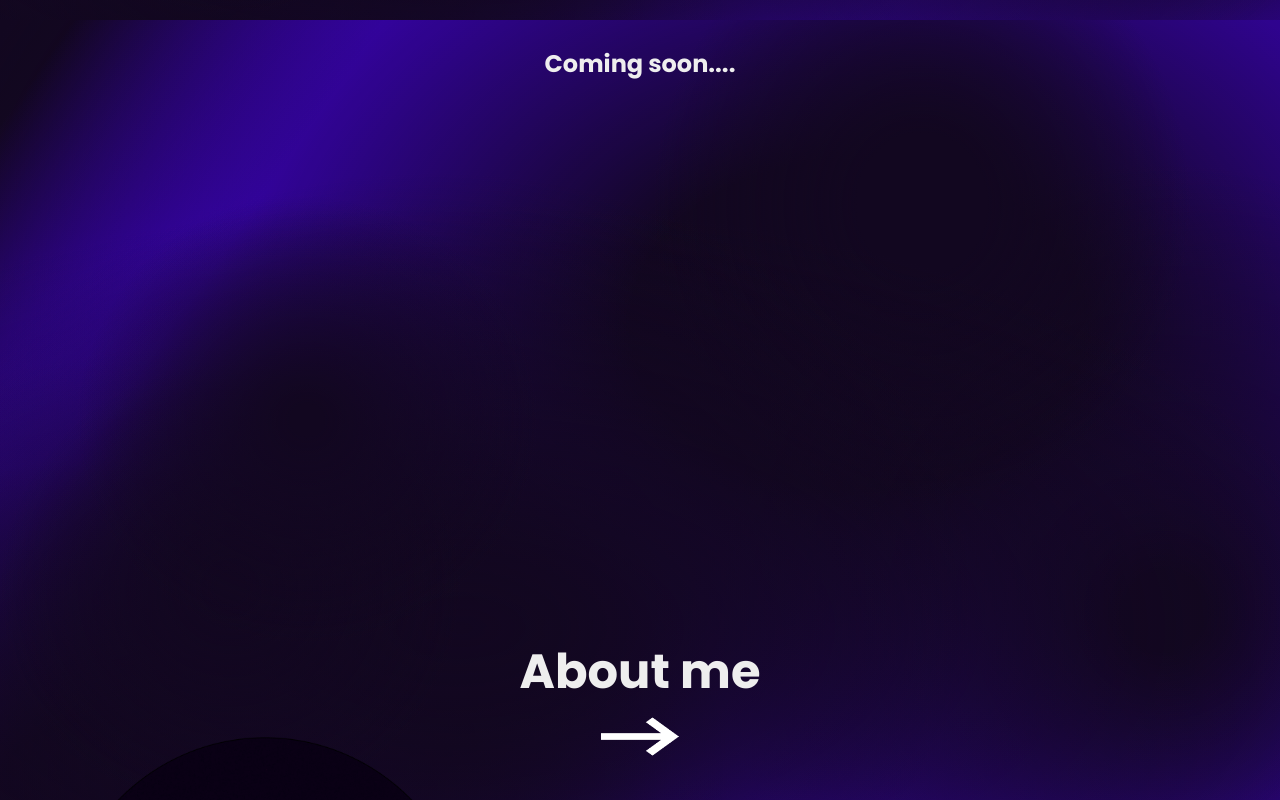
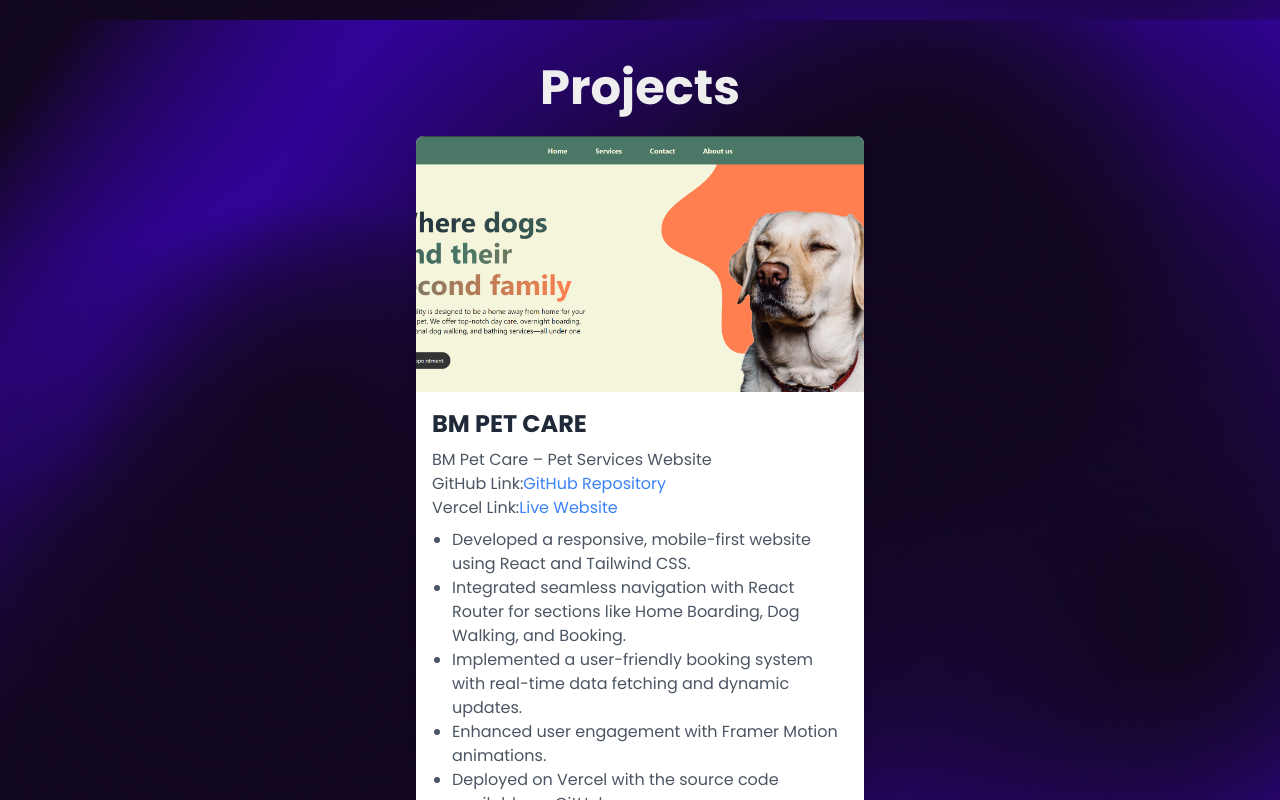
Before and after one commit to Saurabh7-sys/My-Portfolio, a React (Vite) app: page /about in a window 1280 px wide. Shown: the part 780-1580 px from the top of the page. Built offline with nearby package versions, Linux system fonts and the light colour scheme.

Commit message:
added project

```diff
--- a/src/assets/Components/Projects.jsx
+++ b/src/assets/Components/Projects.jsx
@@ -1,11 +1,62 @@
+import Aos from "aos";
+import 'aos/dist/aos.css';
+import { useEffect } from "react";
 
 function Projects() {
+  useEffect(() => {
+    Aos.init({ duration: 1000 });
+  }, []);
+
   return (
-   <div className="h-screen md:h-screen flex items-center justify-center " >
-    <h1 className="text-2xl font-bold">Coming soon....</h1>
-   </div>
+    <div className="min-h-screen flex flex-col items-center justify-center space-y-6 mt-96">
+      <h1 className="text-4xl md:text-5xl font-bold" data-aos="zoom-in">Projects</h1>
 
-  )
+      <div className="max-w-xs md:max-w-md block mt-8" data-aos="zoom-in">
+        <div className="projectCard bg-white shadow-lg rounded-lg overflow-hidden transform transition duration-300 ease-in-out hover:scale-105 hover:shadow-2xl">
+          <img
+            src="/images/project1.png"
+            alt="BM PET CARE"
+            className="w-full h-48 md:h-64 object-cover"
+          />
+          <div className="p-4">
+            <h1 className="text-xl md:text-2xl font-bold text-gray-800">
+              BM PET CARE
+            </h1>
+            <p className="mt-2 text-sm md:text-base text-gray-600">
+              BM Pet Care – Pet Services Website
+              <br />
+              GitHub Link:
+              <a
+                href="https://github.com/Saurabh7-sys/BM_PET_CARE_PROJECT"
+                target="_blank"
+                rel="noopener noreferrer"
+                className="text-blue-500 hover:underline"
+              >
+                GitHub Repository
+              </a>
+              <br />
+              Vercel Link:
+              <a
+                href="https://bmpetcare.vercel.app/"
+                target="_blank"
+                rel="noopener noreferrer"
+                className="text-blue-500 hover:underline"
+              >
+                Live Website
+              </a>
+              <ul className="list-disc pl-5 mt-2 text-sm md:text-base text-gray-600">
+                <li>Developed a responsive, mobile-first website using React and Tailwind CSS.</li>
+                <li>Integrated seamless navigation with React Router for sections like Home Boarding, Dog Walking, and Booking.</li>
+                <li>Implemented a user-friendly booking system with real-time data fetching and dynamic updates.</li>
+                <li>Enhanced user engagement with Framer Motion animations.</li>
+                <li>Deployed on Vercel with the source code available on GitHub.</li>
+              </ul>
+            </p>
+          </div>
+        </div>
+      </div>
+    </div>
+  );
 }
 
-export default Projects
+export default Projects;
```
Also changed, not shown: public/images/project1.png (added).
